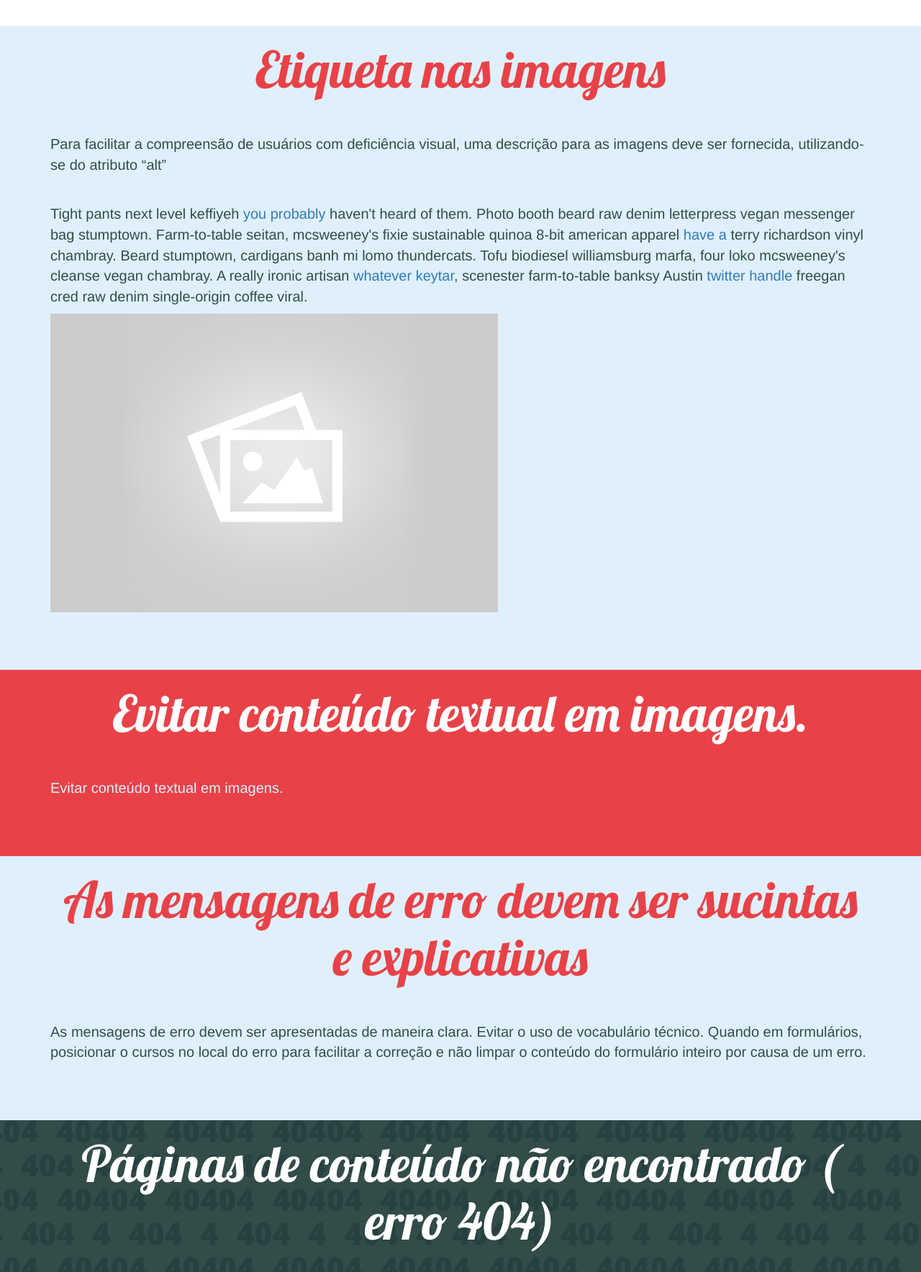
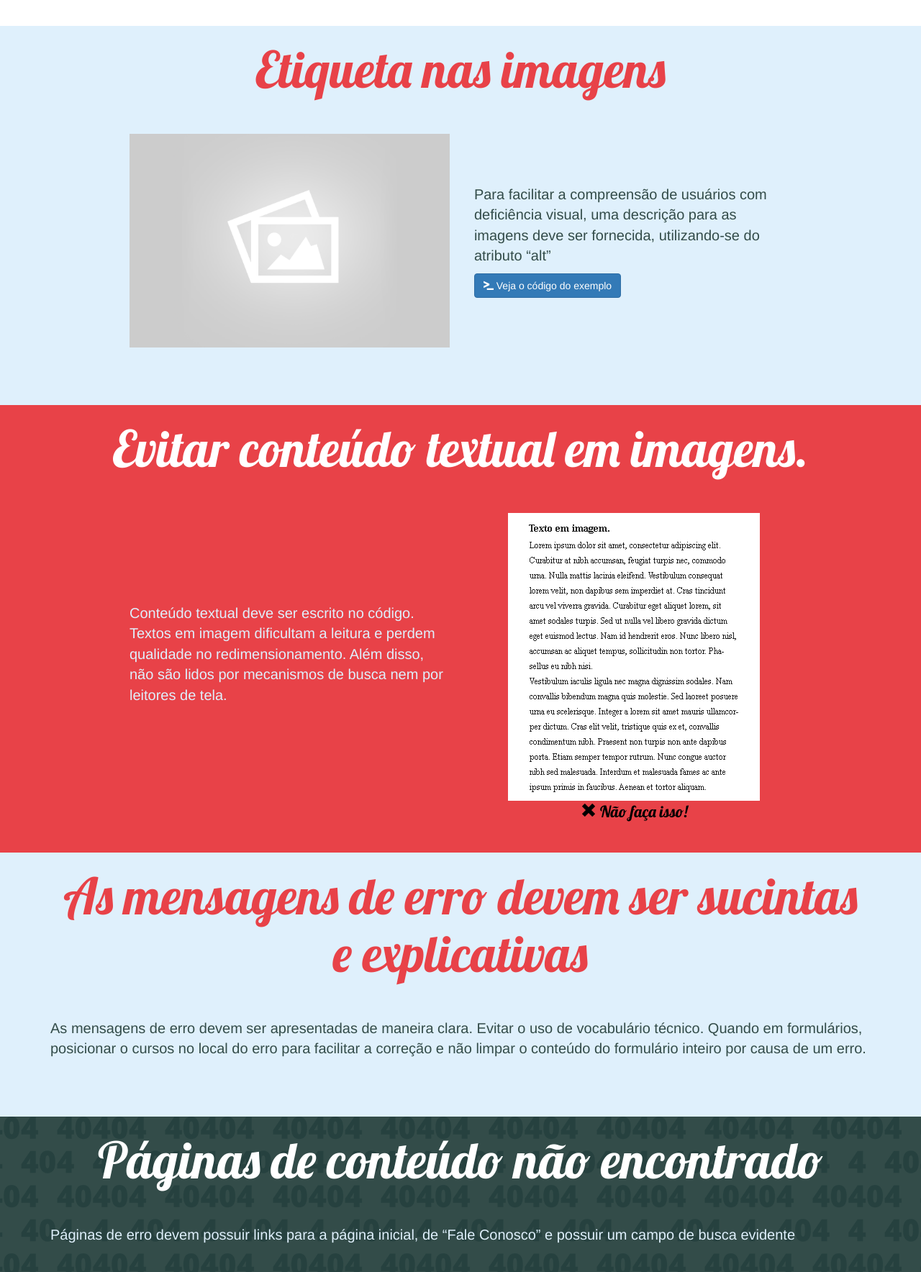
Before and after one commit to lucassandes/CartilhaTCC, a PHP site: page / in a window 1280 px wide. Shown: the part 4732-6500 px from the top of the page at 72% size. Run offline with PHP 8.4, Linux system fonts and the light colour scheme; data that the repository does not hold is empty; some libraries are stand-ins or nearby versions; some web fonts are replaced.

Commit message:
Index Commit

```diff
--- a/index.php
+++ b/index.php
@@ -139,7 +139,8 @@ $i++ ?>">
     </div>
 
 </div>
-*/ ?>
+*/
+?>
 
 
 
@@ -331,12 +332,12 @@ $i++ ?>">
             Busca
         </div>
 
-        <div class="text col-md-5 vcenter">
+        <div class="text col-sm-5 vcenter">
             O sítio deve possuir um campo de busca. Na falta de resultados da busca, deve ser fornecido links com as
             páginas mais acessadas e/ou mais importantes. Além disso, a caixa de busca deve estar presente em todas as
             páginas.
         </div>
-        <div class="col-md-5 vcenter  col-md-offset-1"><img src="imgs/lupa.png" alt="" class="img-responsive"/></div>
+        <div class="col-sm-5 vcenter  col-sm-offset-1"><img src="imgs/lupa.png" alt="" class="img-responsive"/></div>
     </div>
     <div class="clear"></div>
 
@@ -348,28 +349,27 @@ $i++ ?>">
         <div class="title text-center">
             Etiqueta nas imagens
         </div>
+        <div class="text col-sm-5 vcenter col-md-offset-1">
 
-        <div class="text ">
-            Para facilitar a compreensão de usuários com deficiência visual, uma descrição para as imagens deve ser
-            fornecida, utilizando-se do atributo “alt”
+            <img src="imgs/placeholder.png" alt="Imagem de exemplo com um fundo cinza." class="img-responsive"
+                 data-toggle="tooltip" data-placement="bottom" title="Imagem de exemplo com um fundo cinza."/>
+        </div>
+
+
+        <div class="text col-sm-5 vcenter">
+            <p> Para facilitar a compreensão de usuários com deficiência visual, uma descrição para as imagens deve ser
+                fornecida, utilizando-se do atributo “alt”</p>
+
+            <button class="btn btn-primary" type="button" data-toggle="collapse" data-target="#codigoImagem"
+                    aria-expanded="false" aria-controls="collapseExample">
+                <span class="glyphicon glyphicon-console" aria-hidden="true"></span> Veja o código do exemplo
+            </button>
 
         </div>
-        <div class="text">
-            <p>Tight pants next level keffiyeh <a href="#" data-toggle="tooltip" title=""
-                                                  data-original-title="Default tooltip">you probably</a> haven't heard
-                of them. Photo booth beard raw denim letterpress vegan messenger bag stumptown. Farm-to-table seitan,
-                mcsweeney's fixie sustainable quinoa 8-bit american apparel <a href="#" data-toggle="tooltip"
-                                                                               title="Another tooltip">have a</a> terry
-                richardson vinyl chambray. Beard stumptown, cardigans banh mi lomo thundercats. Tofu biodiesel
-                williamsburg marfa, four loko mcsweeney's cleanse vegan chambray. A really ironic artisan <a href="#"
-                                                                                                             data-toggle="tooltip"
-                                                                                                             title=""
-                                                                                                             data-original-title="Another one here too">whatever
-                    keytar</a>, scenester farm-to-table banksy Austin <a href="#" data-toggle="tooltip"
-                                                                         title="The last tip!">twitter handle</a>
-                freegan cred raw denim single-origin coffee viral.</p>
-            <img src="imgs/placeholder.png" alt="Imagem de exemplo com um fundo cinza." class="img-responsive"
-                 data-toggle="tooltip" data-placement="top" title="Tooltip on top"/>
+
+
+        <div class="collapse col-md-12" id="codigoImagem">
+            <script src="https://gist.github.com/lucassandes/1e141f608b45d2f6686a.js"></script>
         </div>
 
     </div>
@@ -384,11 +384,20 @@ $i++ ?>">
             Evitar conteúdo textual em imagens.
         </div>
 
-        <div class="text ">
-            Evitar conteúdo textual em imagens.
+        <div class="text col-sm-5 vcenter  col-sm-offset-1">
+            Conteúdo textual deve ser escrito no código. Textos em imagem dificultam a leitura e perdem qualidade no
+            redimensionamento. Além disso, não são lidos por mecanismos de busca nem por leitores de tela.
 
         </div>
 
+        <div class=" col-sm-5 vcenter">
+            <img src="imgs/text-imagem.png" class="img-responsive center-block" alt="Texto escrito na imagem" />
+
+            <div class="legenda legenda-fundo-escuro  text-center">
+                <span class="glyphicon glyphicon-remove" aria-hidden="true"></span> Não faça isso!
+            </div>
+
+        </div>
     </div>
     <div class="clear"></div>
 
@@ -405,6 +414,7 @@ $i++ ?>">
         </div>
 
         <div class="text ">
+
             As mensagens de erro devem ser apresentadas de maneira clara. Evitar o uso de vocabulário técnico. Quando em
             formulários, posicionar o cursos no local do erro para facilitar a correção e não limpar o conteúdo do
             formulário inteiro por causa de um erro.
@@ -419,10 +429,10 @@ $i++ ?>">
 $i++ ?>">
     <div class="container">
         <div class="title text-center">
-            Páginas de conteúdo não encontrado ( erro 404)
+            Páginas de conteúdo não encontrado
         </div>
 
-        <div class="text ">
+        <div class="text">
             Páginas de erro devem possuir links para a página inicial, de “Fale Conosco” e possuir um campo de busca
             evidente
         </div>
```
